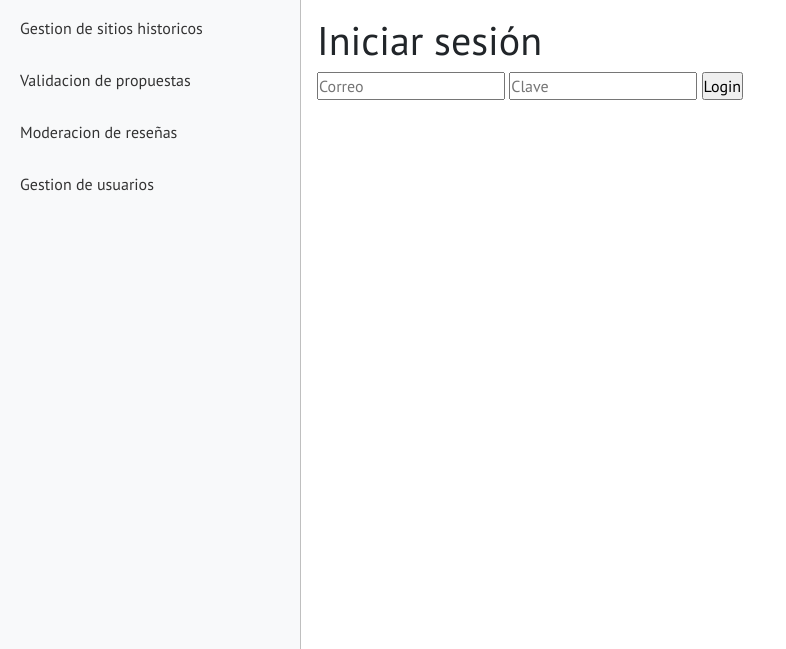
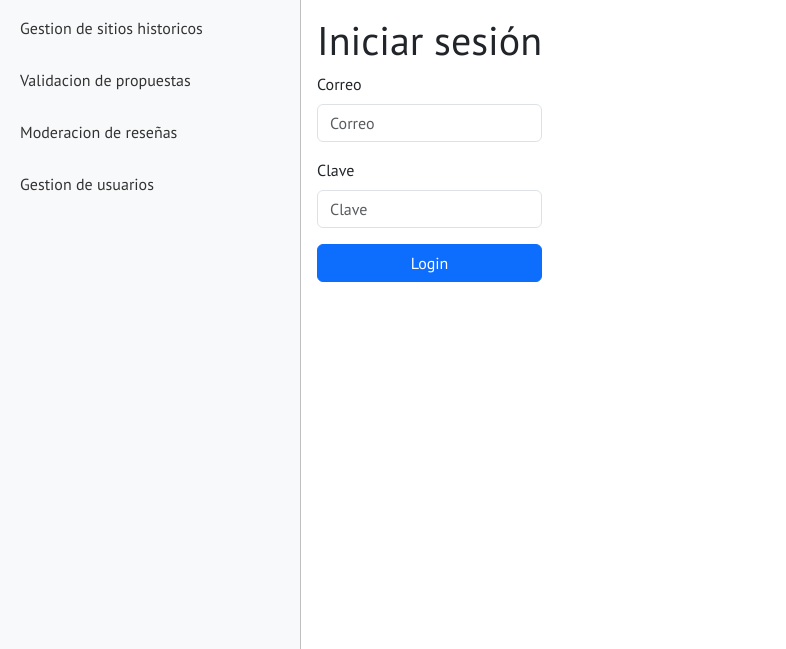
Before and after one commit to nahueluna/Web-Sitios-Historicos, a Python web app: template admin/src/web/templates/auth/login.html in a window 1280 px wide. Shown: the part 100-749 px from the top of the page, without its empty margins (0-786 px from the left). Run offline with Jinja, Linux system fonts and the light colour scheme; the template is opened without the code that fills it, so the values that code supplies are empty.

Commit message:
Agregar estilos al formulario de login

```diff
--- a/admin/src/web/templates/auth/login.html
+++ b/admin/src/web/templates/auth/login.html
@@ -3,13 +3,19 @@
 {% block head %}
     {{ super() }}
 {% endblock %}
+
 {% block content %}
 <section>
-    <h1>Iniciar sesión</h1>
     <form action="{{ url_for('auth.authenticate') }}" method="POST">
-        <input name="email" placeholder="Correo" required />
-        <input type="password" name="password" placeholder="Clave" required />
-        <input type="submit" value="Login" />
+        <h1 class="text-center">Iniciar sesión</h1>
+
+        <label for="email" class="form-label">Correo</label>
+        <input id="email" name="email" type="email" class="form-control mb-3" placeholder="Correo" required>
+
+        <label for="password" class="form-label">Clave</label>
+        <input id="password" type="password" name="password" class="form-control mb-3" placeholder="Clave" required>
+
+        <button type="submit" class="btn btn-primary w-100">Login</button>
     </form>
 </section>
 {% endblock %}
```
